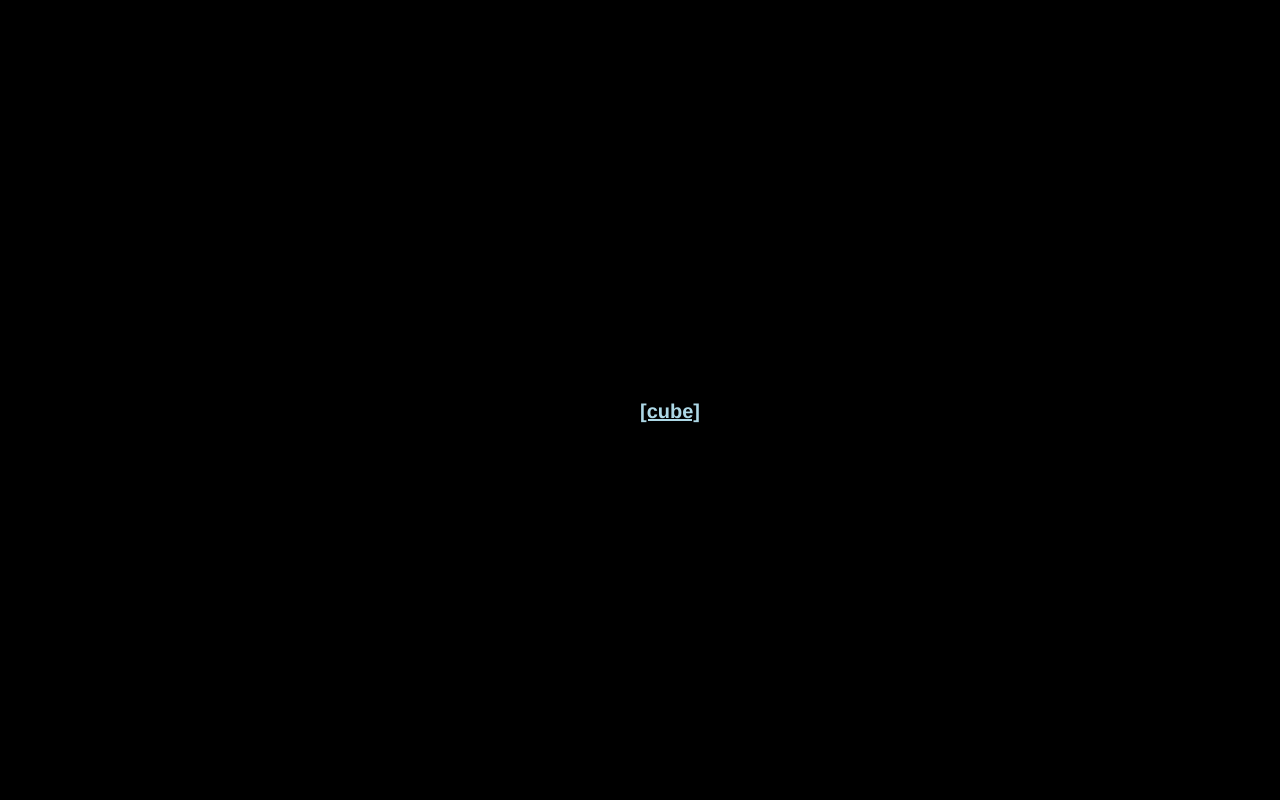
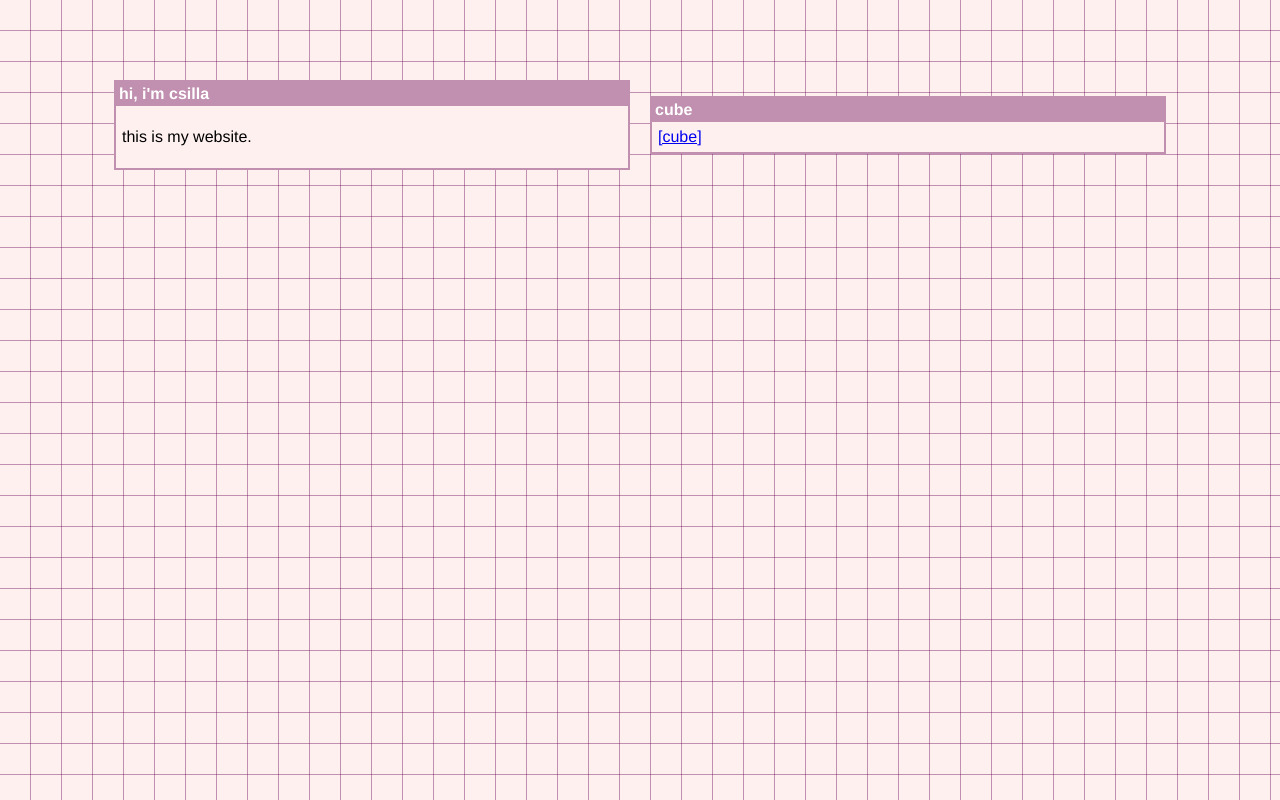
Before and after one commit to csillalukacs/csillalukacs.github.io, a plain HTML site: page index.html in a window 1280 px wide. Drawn offline with Linux system fonts and the light colour scheme.

Commit message:
new style

```diff
--- a/index.html
+++ b/index.html
@@ -6,10 +6,25 @@
     <title>hi</title>
 </head>
 <body>
-
-    <div class="content">
-        <a href="/cube.html" class="link">[cube]</a>
-    </div>
-
+<div id="background">
+    <div id="card-container">
+        <div class="card">
+            <div class="card-title">hi, i'm csilla</div>
+            <div class="card-content">
+                <div class="card-content">
+                    <p>this is my website.</p>
+                </div>
+            </div>
+        </div>
+        <div class="card">
+            <div class="card-title">cube</div>
+            <div class="card-content">
+                <div class="card-content">
+                    <a href="/cube.html" class="link">[cube]</a>
+                </div>
+            </div>
+        </div>
+        </div>
+</div>
 </body>
 </html>
--- a/style.css
+++ b/style.css
@@ -1,8 +1,57 @@
+:root{
+    --lines-color: rgba(100, 0, 80, 0.4);
+}
+
 *
 {
-    color: lightblue;
     font-family: Helvetica, sans-serif;
-    background-color: black;
+    background-color: rgb(255, 240, 240);
+}
+
+#background
+{
+    position: fixed;
+    height: 100vh;
+    width: 100vw;
+    top: 0;
+    left: 0;
+    background: repeating-linear-gradient(transparent, transparent 30px, var(--lines-color) 30px, var(--lines-color) 31px),
+                repeating-linear-gradient(0.25turn, transparent, transparent 30px, var(--lines-color) 30px, var(--lines-color) 31px);
+}
+
+#card-container
+{
+    display: flex;
+    flex-direction: row;
+    flex-wrap: wrap;
+    gap: 20px;
+    justify-content: center;
+    align-items: center;
+    width: 90vw;
+    background-color: transparent;
+    margin: auto;
+    margin-top: 10vh;
+}
+
+.card
+{
+    border: solid 2px var(--lines-color);
+    width: 40vw;
+
+}
+
+.card-title
+{
+    background-color: var(--lines-color);
+    color: white;
+    font-size: 16px;
+    font-weight: bold;
+    padding: 3px;
+}
+
+.card-content
+{
+    padding: 3px;
 }
 
 .content
@@ -17,9 +66,8 @@
 
 .link:hover
 {
-    color: white;
+    color: mediumseagreen;
 }
-
 
 canvas
 {
```
